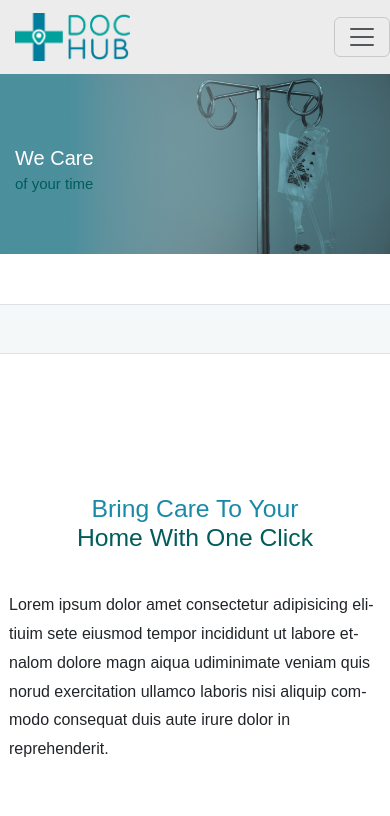
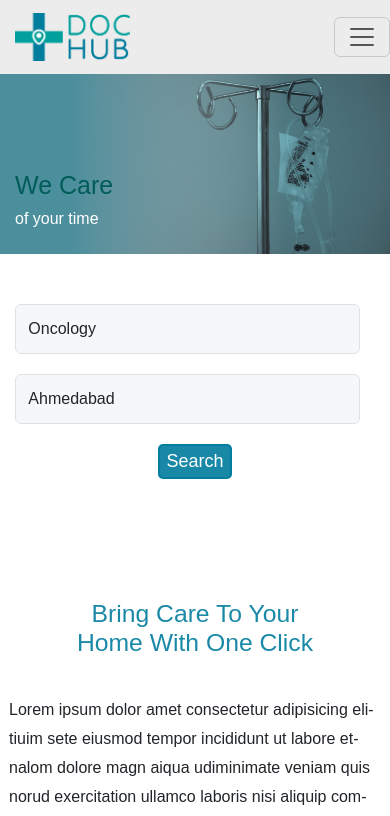
Before and after one commit to Aakash0904/DocHub, a React (Create React App) app: page /home in a window 390 px wide. Shown: the top 816 px of the page. Built offline with nearby package versions, Linux system fonts and the light colour scheme; data requests are answered from the project's data file.

Commit message:
14 apr changes

```diff
--- a/db.json
+++ b/db.json
@@ -718,5 +718,27 @@
       "experience": "N/A",
       "description": "Freelance Diet Consultant providing diet and lifestyle counselling for obesity, diabetes and various other metabolic disorders. Also associated with Pharmaceutical companies for conducting various health camps in Ahmedabad as a diet consultant."
     }
+  ],
+  "appointment": [
+    {
+      "name": "343434",
+      "phone": "ds",
+      "date": "2023-04-10T16:16",
+      "text": "doctor",
+      "id": 2
+    },
+    {
+      "name": "akash",
+      "phone": "9099478180",
+      "date": "2023-04-10T16:19",
+      "text1": "doctor",
+      "id": 3
+    },
+    {
+      "name": "asdsd",
+      "phone": "ssfas",
+      "date": "2023-05-17T16:20",
+      "id": 4
+    }
   ]
 }
--- a/src/App.js
+++ b/src/App.js
@@ -3,9 +3,7 @@ import axios from "axios";
 import "./global.css";
 import ConList from "./pages/list/ConList";
 import "./pages/list/ConList.css";
-import "./components/common/footer.css";
-import "./pages/home/home.css";
-import "./pages/about/about.css";
+// import "./components/common/footer.css";
 import "./pages/appointment/appointment.css";
 import Header from "./components/common/Header";
 import Footer from "./components/common/Footer";
@@ -16,21 +14,21 @@ import Blog from "./pages/blog/Blog";
 import { BrowserRouter, Route, Routes, Navigate } from "react-router-dom";
 
 function App() {
-  // const [data, setData] =useState({});
+  const [data, setData] =useState({});
 
-  // const getApi=()=>{
-  //   axios.get('http://localhost:3004/doctors')
-  //   .then((result)=>{
-  //     console.log("result bht khrab aa bhaya", result)
-  //     setData(result.data);
-  //   })
-  // };
+  const getApi=()=>{
+    axios.get('http://localhost:3004/doctors')
+    .then((result)=>{
+      console.log("result bht khrab aa bhaya", result)
+      setData(result.data);
+    })
+  };
 
-  // useEffect( ()=>{
+  useEffect( ()=>{
 
-  //   console.log('ram ram bhaya');
-  //   getApi();
-  // }, []);
+    console.log('ram ram bhaya');
+    getApi();
+  }, []);
 
   return (
   <>
--- a/src/global.css
+++ b/src/global.css
@@ -37,36 +37,35 @@ header {
         margin-bottom: 90%;
     }
 } */
-@media screen and (max-width: 820px) {
+/* @media screen and (max-width: 820px) {
   .onimg h1 {
       font-size: 40px;
       margin-bottom: 700px;
       width: 400px;
   }
-}
-
+} */
+/*
 @media screen and (max-width: 820px) {
   .onimg span {
       font-size: 30px;
       margin-bottom: 90%;
   }
-}
-
+} */
+/*
 @media screen and (max-width: 600px) {
   .onimg h1 {
       font-size: 20px;
       margin-bottom: 500px;
 
       width: 150px;
-      /* display: inline; */
   }
-}
+} */
 
 @media screen and (max-width: 600px) {
-  .onimg span {
+  /* .onimg span {
       font-size: 15px;
       margin-bottom: 90%;
-  }
+  } */
 
   .step .arrow_1 {
       display: none;
@@ -81,8 +80,6 @@ header {
   display: none;
 }
   .works p {
-      /* width: 100px; */
-      /* height: 50px; */
       display: flex;
       text-align: center;
       padding: 0;
@@ -95,7 +92,7 @@ header {
   }
 }
 
-@media screen and (max-width: 400px) {
+/* @media screen and (max-width: 400px) {
   .onimg h1 {
       font-size: 17px;
       margin-bottom: 300px;
@@ -103,13 +100,13 @@ header {
   }
 
 
-}
+} */
 
 @media screen and (max-width: 400px) {
-  .onimg span {
+  /* .onimg span {
       font-size: 13px;
       margin-bottom: 90%;
-  }
+  } */
 
   /* @media only screen and (max-width: 400px) {
 
--- a/src/pages/about/About.js
+++ b/src/pages/about/About.js
@@ -1,4 +1,6 @@
 import React from "react";
+import "./about.css";
+
 import abt_img from "../../assets/Images/abt_img_1.jpg";
 import explore from "../../assets/Images/explore.png";
 import match from "../../assets/Images/match.png";
--- a/src/pages/appointment/Appointment.js
+++ b/src/pages/appointment/Appointment.js
@@ -1,4 +1,5 @@
 import React, {useState} from "react";
+import axios from "axios";
 import appoint_bg_doc from "../../assets/Images/appoint_bg_doc.png"
 const Appointment = () =>{
   const [val, setVal] =useState({});
@@ -6,6 +7,15 @@ const Appointment = () =>{
     // console.log("code easier", e.target.value);
     setVal({...val, [e.target.name]:e.target.value});
   };
+
+
+  const handleSubmit= () =>{
+    axios.post('http://localhost:3004/appointment', val).then((result)=>{
+      console.log(result)
+      // setVal(result.val);
+    })
+  };
+
 
     return(
         <body>
@@ -24,7 +34,7 @@ const Appointment = () =>{
             <input type="text" id="name" value={val?.name} name="name" placeholder="Enter patient's name" onChange={(e)=>handleChange(e)} required/>
 
             <input type="tel" id="phone" name="phone" value={val?.phone} placeholder="Enter your phone number" onChange={(e)=>handleChange(e)} required/>
-            <input type="datetime-local" id="date" name="date" required/>
+            <input type="date" id="date" name="date" onChange={(e)=>handleChange(e)} required/>
             <select name="text">
               <option value="hospitals" className="hosopt">Choose prefferred hospital</option>
               <option value="hospitals" className="hos">hospitals</option>
@@ -33,7 +43,7 @@ const Appointment = () =>{
               <option value="hospitals" className="hos">hospitals</option>
             </select>
 
-            <select name="text">
+            <select name="text1">
               <option value="doctor">Choose prefferred Doctor (if any)</option>
               <option value="doctor">doctors</option>
               <option value="doctor">doctors</option>
@@ -41,7 +51,7 @@ const Appointment = () =>{
               <option value="doctor">doctors</option>
             </select>
 
-            <input type="submit" value="Book Appointment"/>
+            <input type="submit" onClick={handleSubmit} value="Book Appointment"/>
           </form>
         </div>
         </div>
--- a/src/pages/appointment/appointment.css
+++ b/src/pages/appointment/appointment.css
@@ -56,7 +56,7 @@ body {
 input[type="text"],
 select,
 input[type="tel"],
-input[type="datetime-local"],
+input[type="date"],
 textarea {
     width: 100%;
     padding: 10px;
@@ -82,7 +82,7 @@ footer {
     color: white;
 }
 
-input[type=datetime-local]:invalid::-webkit-datetime-edit {
+input[type=date]:invalid::-webkit-datetime-edit {
     color: #999;
 }
 
--- a/src/pages/home/Home.js
+++ b/src/pages/home/Home.js
@@ -1,4 +1,5 @@
 import React from "react";
+import "./home.css";
 import SpecialityList from "../../components/common/SpecialityList"
 import LocationList from "../../components/common/LocationList"
 
@@ -24,61 +25,28 @@ const Home = (props) => {
       <section className="i">
         <div className="onimg">
           <img src={banner} className="img-fluid" />
+          <div className="quote">
           <h1>
             We Care<br></br>
             <span></span>
           </h1>
+          </div>
         </div>
       </section>
       <div className="no-gutters d-flex justify-content-center search">
         <div className="loc">
-          {/* <select
-            className="form-control text-area"
-            // id="exampleFormControlSelect1"
-          >
-            <option>Select District</option>
-            <option>Ahmedabad</option>
-            <option>Amreli</option>
-            <option>Anand</option>
-            <option>Aravali</option>
-            <option>Banaskantha</option>
-            <option>Bharuch</option>
-            <option>Bhavnagar</option>
-            <option>Botad</option>
-            <option>Chota Udaipur</option>
-            <option>Dahod</option>
-            <option>Dang</option>
-            <option>Devbhumi Dwarka</option>
-            <option>Gandhinagar</option>
-            <option>Gir Somnath</option>
-            <option>Jamnagar</option>
-            <option>Junagadh</option>
-            <option>Kheda</option>
-            <option>Kutch</option>
-            <option>Mahisagar</option>
-            <option>Mehsana</option>
-            <option>Morbi</option>
-            <option>Narmada</option>
-            <option>Navsari</option>
-            <option>Panchmahal</option>
-            <option>Patan</option>
-            <option>Porbander</option>
-            <option>Rajkot</option>
-            <option>Sabarkantha</option>
-            <option>Surat</option>
-            <option>Surendranagar</option>
-            <option>Tapi</option>
-            <option>Vadodara</option>
-            <option>Valsad</option>
-          </select> */}
+
         <SpecialityList />
         </div>
+        <div className="name">
         <LocationList/>
+        </div>
         <div className="srch">
         <a role="button" href="conList">
           <i className="fa fa-search"></i>
         </a>
         </div>
+        <div className="srchbtn"><button><a role="button" href="conlist">Search</a></button></div>
       </div>
       <section className="container third">
         <div className="row">
--- a/src/pages/home/home.css
+++ b/src/pages/home/home.css
@@ -21,7 +21,8 @@ ul {
     color: var(--background-color);
     font-size: 25px;
     margin-left: 15px;
-    margin-top: 8px;
+    margin-right: 15px;
+    margin-top: 6px;
 }
 h2 {
     text-align: center;
@@ -34,10 +35,10 @@ h2 {
 .one_click h3 {
     color: var(--primary-color);
 }
-
+/*
 span {
-    color: #015c5a;
-}
+    color: #fff;
+} */
 
 .one_click p {
     text-align: left;
@@ -99,7 +100,9 @@ h6 p {
     /* left: 40%; */
     justify-content: right;
     /* display: flex; */
-    color: #ffffff;
+    /* color: #ffffff; */
+    color: #015c5a;
+
     /* color: #000000; */
 }
 
@@ -110,7 +113,8 @@ h6 p {
 
 h1 span {
     /* color: rgba(54, 87, 109, 255); */
-    color: #015c5a;
+    color: #fff;
+    /* color: #015c5a; */
     /* color: var(--primary-color); */
 }
 
@@ -123,17 +127,23 @@ h1 span {
 }
 
 .loc {
-    padding-right: 10px;
+    padding-right: 8px;
+    padding-left: 5px;
 }
 
 .name {
-    padding-left: 10px;
+    padding-left: 8px;
 }
 
 .loc,
 .name {
-    width: 600px;
+    width: 100%;
+
     /* height: 200px; */
+}
+
+.srchbtn{
+    display: none;
 }
 
 select {
@@ -403,35 +413,48 @@ a {
         margin-bottom: 90%;
     }
 } */
-@media screen and (max-width: 820px) {
-    .onimg h1 {
-        font-size: 40px;
-        margin-bottom: 700px;
-        width: 400px;
-    }
-}
-
+/*
 @media screen and (max-width: 820px) {
     .onimg span {
         font-size: 30px;
         margin-bottom: 90%;
     }
-}
+
+    .search{
+        flex-wrap: wrap;
+    }
+} */
 
 @media screen and (max-width: 600px) {
+    /* .quote{
+        margin-bottom: 0px;
+    } */
+
     .onimg h1 {
         font-size: 20px;
-        margin-bottom: 500px;
+        width: 150px;
+        /* margin-bottom: 450px; */
+        margin-bottom: 55vh;
 
-        width: 150px;
-        /* display: inline; */
+        }
+
+    .loc , .name{
+        /* margin: 0%; */
+        padding: 0 1%;
+        width: 96%;
     }
+
+    .search{
+        flex-wrap: wrap;
+    }
+
 }
 
 @media screen and (max-width: 600px) {
     .onimg span {
         font-size: 15px;
-        margin-bottom: 90%;
+        width: 200px;
+        /* margin-bottom: 240px; */
     }
 
     .step .arrow_1 {
@@ -451,10 +474,65 @@ a {
         text-align: center;
         padding: 0;
     }
+    .search{
+        flex-wrap: wrap;
+    }
 
+    .loc , .name{
+        /* margin: 0%; */
+        padding: 0 1%;
+        width: 96%;
+    }
 
 
     .works {
         height: 100%;
     }
 }
+
+
+        @media screen and (max-width: 820px) {
+            .onimg h1 {
+                font-size: 25px;
+                margin-bottom: 55vh;
+                width: 300px;
+            }
+            .onimg span {
+                font-size: 16px;
+                /* margin-bottom: 240px; */
+            }
+
+            .search{
+                display: flex;
+                flex-wrap: wrap;
+            }
+
+            .srch{
+            display: none;
+            }
+
+
+        button{
+
+            background-color: var(--primary-color);
+            border: 2px solid var(--primary-color);
+            padding: 2px 6px;
+            border-radius: 5px;
+
+        }
+
+        .srchbtn {
+                display: contents;
+            }
+
+            .srchbtn a {
+                text-decoration: none;
+                color: #fff;
+                font-size: 18px;
+            }
+            .loc , .name{
+                /* margin: 0%; */
+                padding: 0 1%;
+                width: 96%;
+            }
+        }
```
Also changed, not shown: src/components/common/Footer.js (+17 -15 lines). Lines whose indentation alone changed are shown as unchanged.
